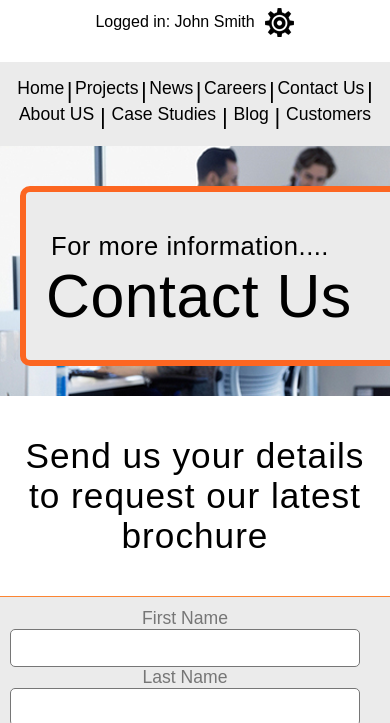
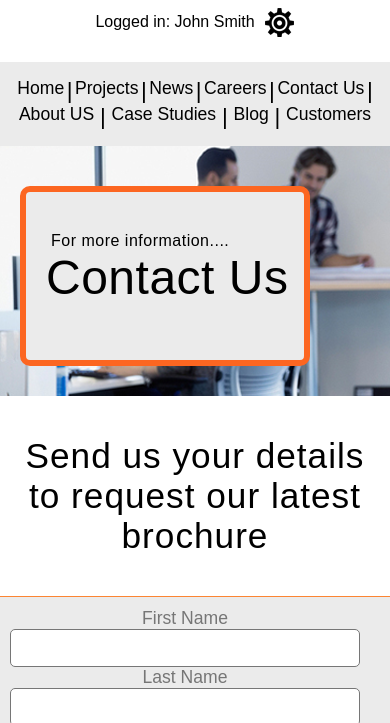
Before and after one commit to balinttamas87/weave-coding, a website: page index.html in a window 390 px wide. Shown: the part 126-849 px from the top of the page. Drawn offline with nearby package versions, Linux system fonts and the light colour scheme; some packages are replaced by stand-ins of ours.

Commit message:
make message-box in banners responsive

```diff
--- a/styles/components/_message-box.scss
+++ b/styles/components/_message-box.scss
@@ -5,7 +5,9 @@
 		position: absolute;
 		top: 40px;
 		left: 20px;
-		width: 400px;
+		//width: 400px;
+		width: 31.25%;
+		min-width: 290px;
 		height: 180px;
 		border: 6px solid #FC6621;
 	}
--- a/styles/layout/_media-queries.scss
+++ b/styles/layout/_media-queries.scss
@@ -1,21 +1,3 @@
-@media only screen and (max-width: 1059px) {
-	.login {
-		padding-top: 10px;
-		padding-left: calc((360px - 199.22px) / 2);
-	}
-}
-@media only screen and (max-width: 859px) {
-
-	#search-form {
-		padding-top: 20px;
-		& input {
-			width: 320px;
-			&:focus {
-				width: 320px;
-			}
-		}
-	}
-}
 @media only screen and (max-width: 1209px) {
 	.map-and-brochure-request-form-container {
 		flex-wrap: wrap-reverse;
@@ -35,9 +17,47 @@
 		margin: 20px auto 20px auto;
 	}
 }
+@media only screen and (max-width: 1128px) {
+	.contact-banner-wrapper p {
+		&:nth-child(1) {
+			font-size: 1.2rem;
+		}
+		&:nth-child(2) {
+			font-size: 3.4rem;
+		}
+	}
+}
+@media only screen and (max-width: 1059px) {
+	.login {
+		padding-top: 10px;
+		padding-left: calc((360px - 199.22px) / 2);
+	}
+}
+@media only screen and (max-width: 1040px) {
+	.contact-banner-wrapper p {
+		&:nth-child(1) {
+			font-size: 1rem;
+		}
+		&:nth-child(2) {
+			font-size: 3rem;
+		}
+	}
+}
 @media only screen and (max-width: 945px) {
 	.method-of-contact p {
 		font-size: 0.8em;
+	}
+}
+@media only screen and (max-width: 859px) {
+
+	#search-form {
+		padding-top: 20px;
+		& input {
+			width: 320px;
+			&:focus {
+				width: 320px;
+			}
+		}
 	}
 }
 @media only screen and (max-width: 811px) {
```
Also changed, not shown: styles/main.css, styles/main.min.css.
